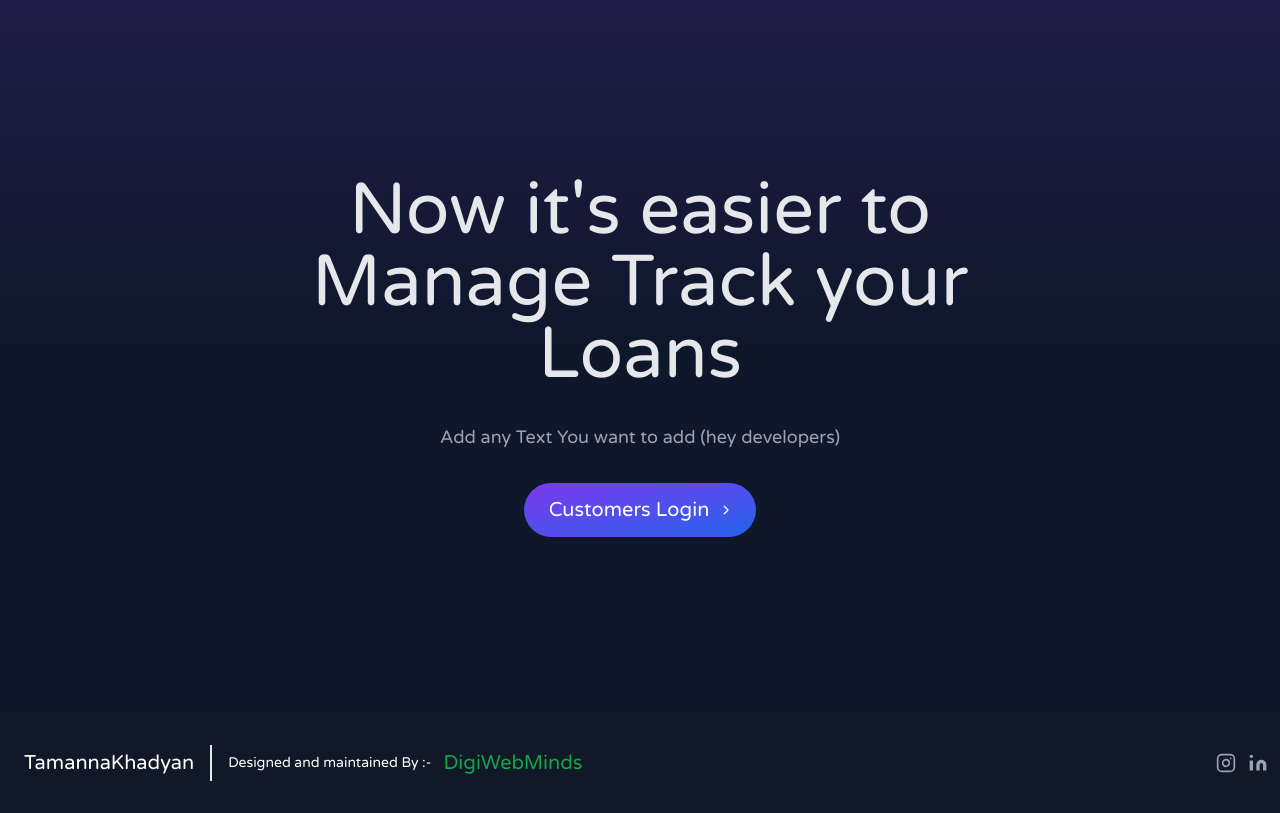
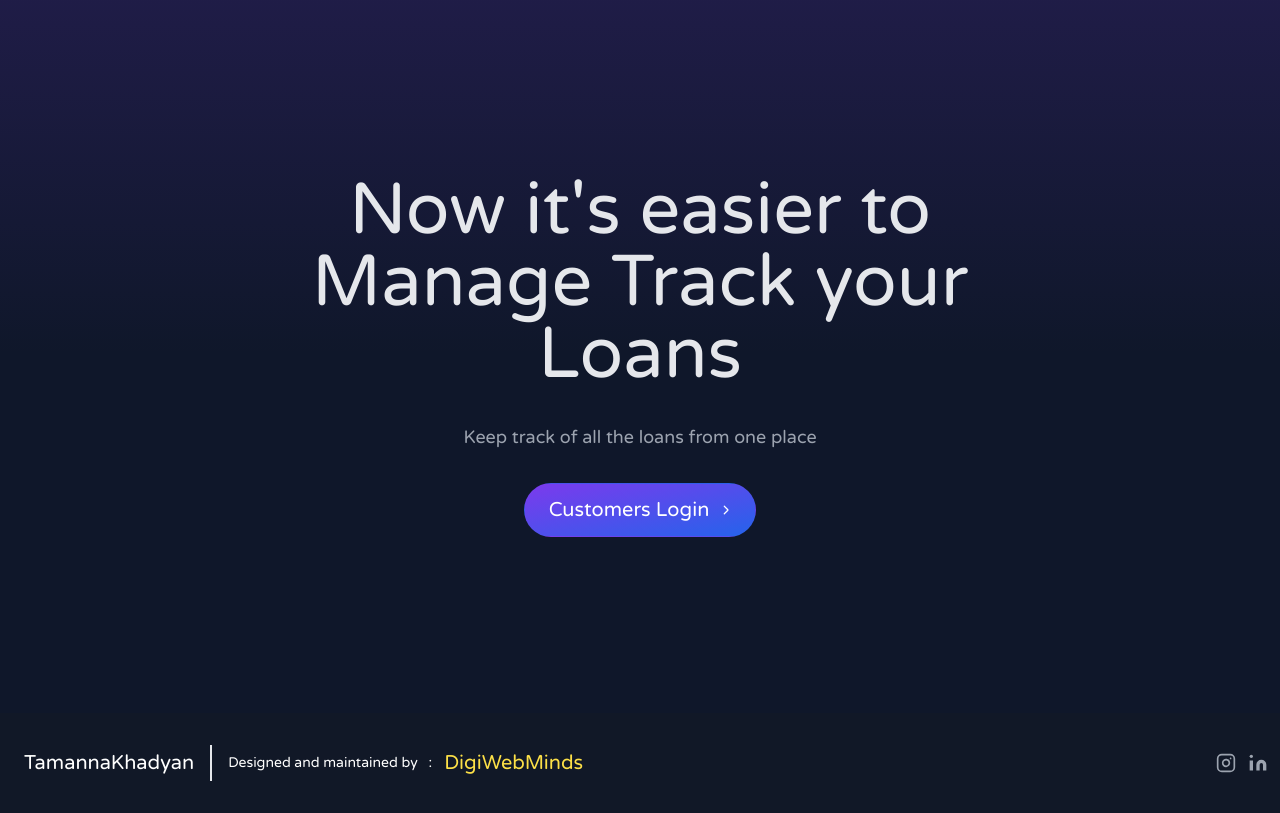
Before and after one commit to digiwebminds/tamannakhadyan.com, a PHP site: page /index1.php in a window 1280 px wide. Shown: the part 70-883 px from the top of the page. Run offline with PHP 8.4, Linux system fonts and the light colour scheme; some libraries are stand-ins or nearby versions.

Commit message:
Some minor modifications in form, footer

```diff
--- a/customers/login.php
+++ b/customers/login.php
@@ -74,4 +74,7 @@
 </section>
 
 </body>
+<?php
+  include ("../include/footer.php");
+?>
 </html>
--- a/include/footer.php
+++ b/include/footer.php
@@ -13,10 +13,9 @@
     <a class="flex title-font font-medium items-center md:justify-start justify-center text-white">
       <span class="ml-3 text-xl">TamannaKhadyan</span>
     </a>
-    <p class="text-sm text-white   sm:ml-4 sm:pl-4 sm:border-l-2 sm:border-gray-200 sm:py-2 sm:mt-0 mt-4">Designed and maintained By :-
-      <!-- <a href="https://twitter.com/knyttneve" class="text-gray-600 ml-1" rel="noopener noreferrer" target="_blank">@mohitrawal</a> -->
+    <p class="text-sm text-white   sm:ml-4 sm:pl-4 sm:border-l-2 sm:border-gray-200 sm:py-2 sm:mt-0 mt-4">Designed and maintained by &nbsp; :
     </p>
-    <span class="ml-3 text-xl text-green-600">DigiWebMinds</span>
+    <span class="ml-3 text-xl text-yellow-300"><a href="https://digiwebminds.com">DigiWebMinds</a></span>
     <span class="inline-flex sm:ml-auto sm:mt-0 mt-4 justify-center sm:justify-start">
       <a href="http://instagram.com/DigiWebMinds" class="ml-3 text-gray-400">
         <svg fill="none" stroke="currentColor" stroke-linecap="round" stroke-linejoin="round" stroke-width="2" class="w-5 h-5" viewBox="0 0 24 24">
--- a/index1.php
+++ b/index1.php
@@ -77,7 +77,7 @@
       <!-- End Title -->
 
       <div class="max-w-3xl text-center mx-auto">
-        <p class="text-lg text-gray-400">Add any Text You want to add (hey developers)</p>
+        <p class="text-lg text-gray-400">Keep track of all the loans from one place</p>
       </div>
 
       <!-- Buttons -->
```
Also changed, not shown: admin/add_user.php (+5 -3 lines).
